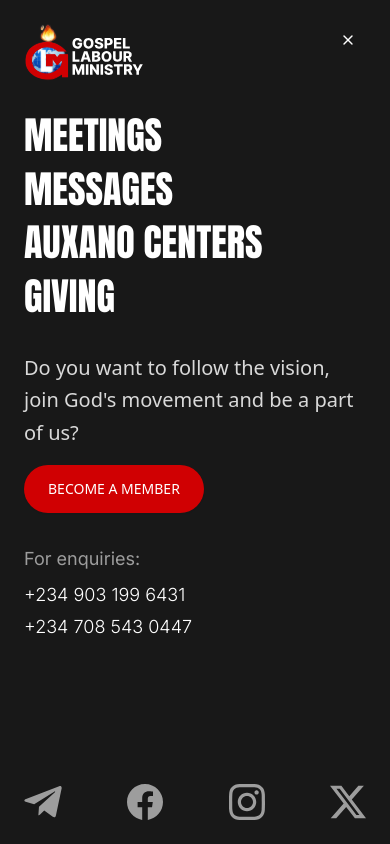
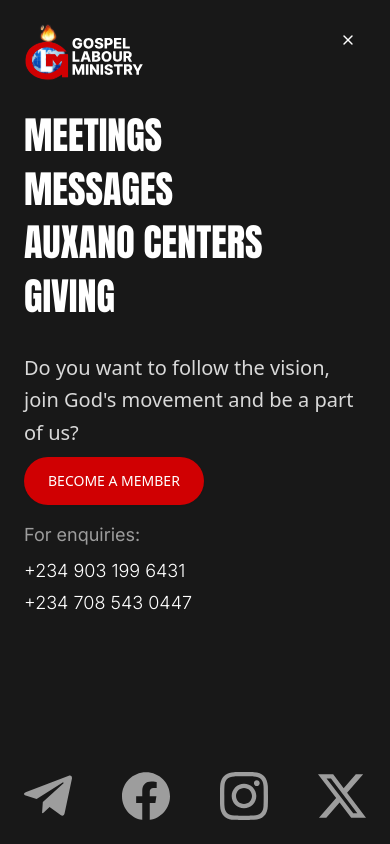
Before and after one commit to dexterhub-tech/glmhq, a Next.js app: page / in a window 390 px wide. Both pictures are taken after a click on the button "Open menu". Shown: the top 844 px of the page. Built offline with nearby package versions, Linux system fonts and the light colour scheme.

Commit message:
mobile nav fix

```diff
--- a/app/components/NavBar.tsx
+++ b/app/components/NavBar.tsx
@@ -127,8 +127,8 @@
                                 </ul>
 
                                 {/* Call to Action Section */}
-                                <div className="mb-8 flex-shrink-0">
-                                    <p className="text-[#D9D9D9] text-xl font-Satoshi font-thin mb-4 leading-relaxed">
+                                <div className="mb-4 flex-shrink-0">
+                                    <p className="text-[#D9D9D9] text-xl font-Satoshi font-thin mb-2 leading-relaxed">
                                         Do you want to follow the vision, join God&apos;s movement and be a part of us?
                                     </p>
                                     <Link href="/become-member" className="block" onClick={() => setIsMobileMenuOpen(false)}>
@@ -150,24 +150,24 @@
                                 </div>
 
                                 {/* Social Media Icons - Bottom, Evenly Spaced */}
-                                <div className="flex text-[#9D9D9D] items-center justify-between mt-auto pt-6 flex-shrink-0">
+                                <div className="flex text-[#9D9D9D] items-center justify-between mt-auto pt-4 flex-shrink-0">
                                     <a href="https://t.me/glmchannel" target="_blank" rel="noopener noreferrer" className="text-[#9D9D9D] hover:text-gray-300 transition" aria-label="Telegram">
-                                        <svg width="38" height="32" viewBox="0 0 35 30" fill="none" xmlns="http://www.w3.org/2000/svg">
+                                        <svg width="48" height="42" viewBox="0 0 35 30" fill="none" xmlns="http://www.w3.org/2000/svg">
                                             <path d="M34.8965 2.67132L29.6153 27.5776C29.2165 29.3351 28.1778 29.7726 26.7015 28.9451L18.654 23.0151L14.7715 26.7501C14.3415 27.1801 13.9828 27.5388 13.154 27.5388L13.7328 19.3438L28.6465 5.86757C29.2953 5.29007 28.5053 4.96882 27.639 5.54757L9.20155 17.1576L1.26405 14.6726C-0.462203 14.1338 -0.493453 12.9463 1.62405 12.1176L32.6703 0.156325C34.1078 -0.382425 35.3653 0.475075 34.8965 2.67132Z" fill="#9D9D9D" />
                                         </svg>
                                     </a>
                                     <a href="https://www.facebook.com/glmhq" target="_blank" rel="noopener noreferrer" className="text-[#9D9D9D] hover:text-gray-300 transition" aria-label="Facebook">
-                                        <svg className="w-9 h-9" fill="currentColor" viewBox="0 0 24 24" aria-label="Facebook">
+                                        <svg className="w-12 h-12" fill="currentColor" viewBox="0 0 24 24" aria-label="Facebook">
                                             <path d="M24 12.073c0-6.627-5.373-12-12-12s-12 5.373-12 12c0 5.99 4.388 10.954 10.125 11.854v-8.385H7.078v-3.47h3.047V9.43c0-3.007 1.792-4.669 4.533-4.669 1.312 0 2.686.235 2.686.235v2.953H15.83c-1.491 0-1.956.925-1.956 1.874v2.25h3.328l-.532 3.47h-2.796v8.385C19.612 23.027 24 18.062 24 12.073z" />
                                         </svg>
                                     </a>
                                     <a href="https://www.instagram.com/stories/gospellabourhq" target="_blank" rel="noopener noreferrer" className="text-[#9D9D9D] hover:text-gray-300 transition" aria-label="Instagram">
-                                        <svg className="w-9 h-9" fill="currentColor" viewBox="0 0 24 24" aria-label="Instagram">
+                                        <svg className="w-12 h-12" fill="currentColor" viewBox="0 0 24 24" aria-label="Instagram">
                                             <path d="M12 2.163c3.204 0 3.584.012 4.85.07 3.252.148 4.771 1.691 4.919 4.919.058 1.265.069 1.645.069 4.849 0 3.205-.012 3.584-.069 4.849-.149 3.225-1.664 4.771-4.919 4.919-1.266.058-1.644.07-4.85.07-3.204 0-3.584-.012-4.849-.07-3.26-.149-4.771-1.699-4.919-4.92-.058-1.265-.07-1.644-.07-4.849 0-3.204.013-3.583.07-4.849.149-3.227 1.664-4.771 4.919-4.919 1.266-.057 1.645-.069 4.849-.069zm0-2.163c-3.259 0-3.667.014-4.947.072-4.358.2-6.78 2.618-6.98 6.98-.059 1.281-.073 1.689-.073 4.948 0 3.259.014 3.668.072 4.948.2 4.358 2.618 6.78 6.98 6.98 1.281.058 1.689.072 4.948.072 3.259 0 3.668-.014 4.948-.072 4.354-.2 6.782-2.618 6.979-6.98.059-1.28.073-1.689.073-4.948 0-3.259-.014-3.667-.072-4.947-.196-4.354-2.617-6.78-6.979-6.98-1.281-.059-1.69-.073-4.949-.073zm0 5.838c-3.403 0-6.162 2.759-6.162 6.162s2.759 6.163 6.162 6.163 6.162-2.759 6.162-6.163c0-3.403-2.759-6.162-6.162-6.162zm0 10.162c-2.209 0-4-1.79-4-4 0-2.209 1.791-4 4-4s4 1.791 4 4c0 2.21-1.791 4-4 4zm6.406-11.845c-.796 0-1.441.645-1.441 1.44s.645 1.44 1.441 1.44c.795 0 1.439-.645 1.439-1.44s-.644-1.44-1.439-1.44z" />
                                         </svg>
                                     </a>
                                     <a href="https://x.com/ApostleJoseph_I" target="_blank" rel="noopener noreferrer" className="text-[#9D9D9D] hover:text-gray-300 transition" aria-label="Twitter/X">
-                                        <svg className="w-9 h-9" fill="currentColor" viewBox="0 0 24 24" aria-label="Twitter/X">
+                                        <svg className="w-12 h-12" fill="currentColor" viewBox="0 0 24 24" aria-label="Twitter/X">
                                             <path d="M18.901 1.153h3.68l-8.04 9.19L24 22.846h-7.406l-5.8-7.584-6.638 7.584H.474l8.6-9.83L0 1.154h7.594l5.243 6.932ZM17.61 20.644h2.039L6.486 3.24H4.298Z" />
                                         </svg>
                                     </a>
```
